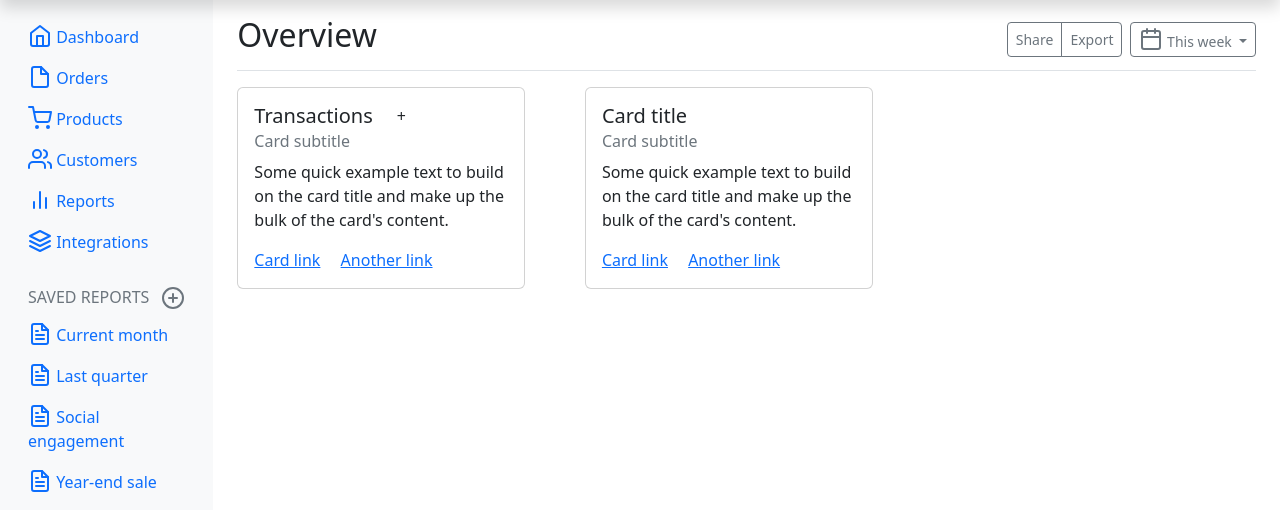
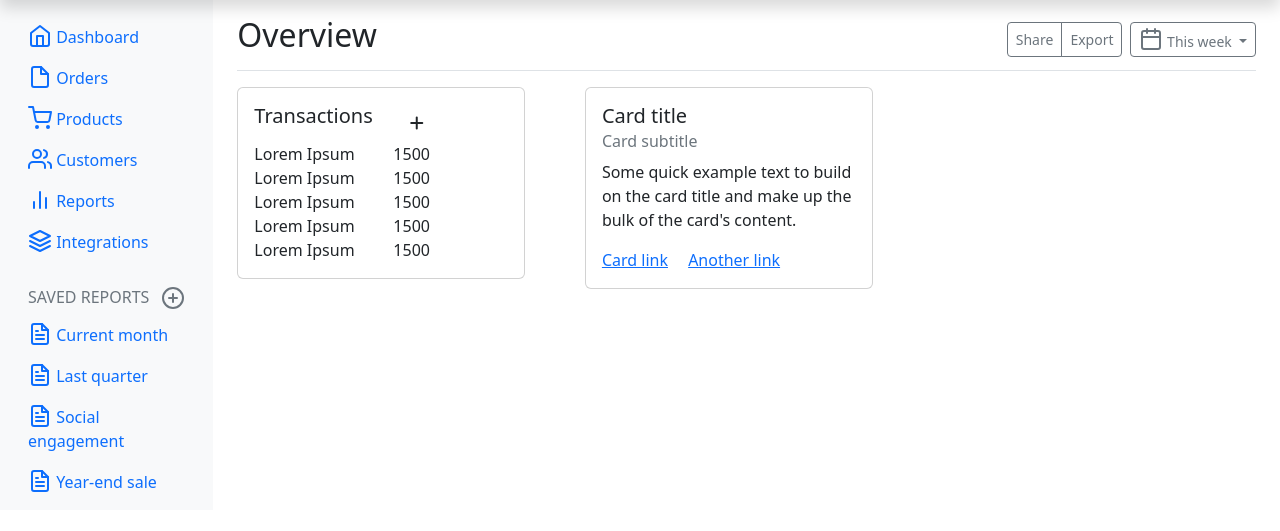
Before and after one commit to RomeoEncinares/Expense-Tracker, a Django app: template templates/home.html in a window 1280 px wide. Shown: the part 40-571 px from the top of the page. Run offline with Django 4.2, Linux system fonts and the light colour scheme; the template is opened without the code that fills it, so the values that code supplies are empty; some libraries are stand-ins or nearby versions.

Commit message:
Add placeholder text, fa icons in transactions card

```diff
--- a/templates/home.html
+++ b/templates/home.html
@@ -29,18 +29,61 @@
           <div class="col">
             <div class="card" style="width: 18rem;">
               <div class="card-body">
+
                 <div class="row">
                   <div class="col">
                     <h5 class="card-title">Transactions</h5>
                   </div>
                   <div class="col">
-                    +
+                    <button class="btn"><i class="fa-solid fa-plus"></i></button>
                   </div>
                 </div>
-                <h6 class="card-subtitle mb-2 text-muted">Card subtitle</h6>
-                <p class="card-text">Some quick example text to build on the card title and make up the bulk of the card's content.</p>
-                <a href="#" class="card-link">Card link</a>
-                <a href="#" class="card-link">Another link</a>
+
+                <div class="row">
+                  <div class="col">
+                    Lorem Ipsum
+                  </div>
+                  <div class="col">
+                    1500
+                  </div>
+                </div>
+
+                <div class="row">
+                  <div class="col">
+                    Lorem Ipsum
+                  </div>
+                  <div class="col">
+                    1500
+                  </div>
+                </div>
+
+                <div class="row">
+                  <div class="col">
+                    Lorem Ipsum
+                  </div>
+                  <div class="col">
+                    1500
+                  </div>
+                </div>
+
+                <div class="row">
+                  <div class="col">
+                    Lorem Ipsum
+                  </div>
+                  <div class="col">
+                    1500
+                  </div>
+                </div>
+
+                <div class="row">
+                  <div class="col">
+                    Lorem Ipsum
+                  </div>
+                  <div class="col">
+                    1500
+                  </div>
+                </div>
+
               </div>
             </div>
           </div>
```
